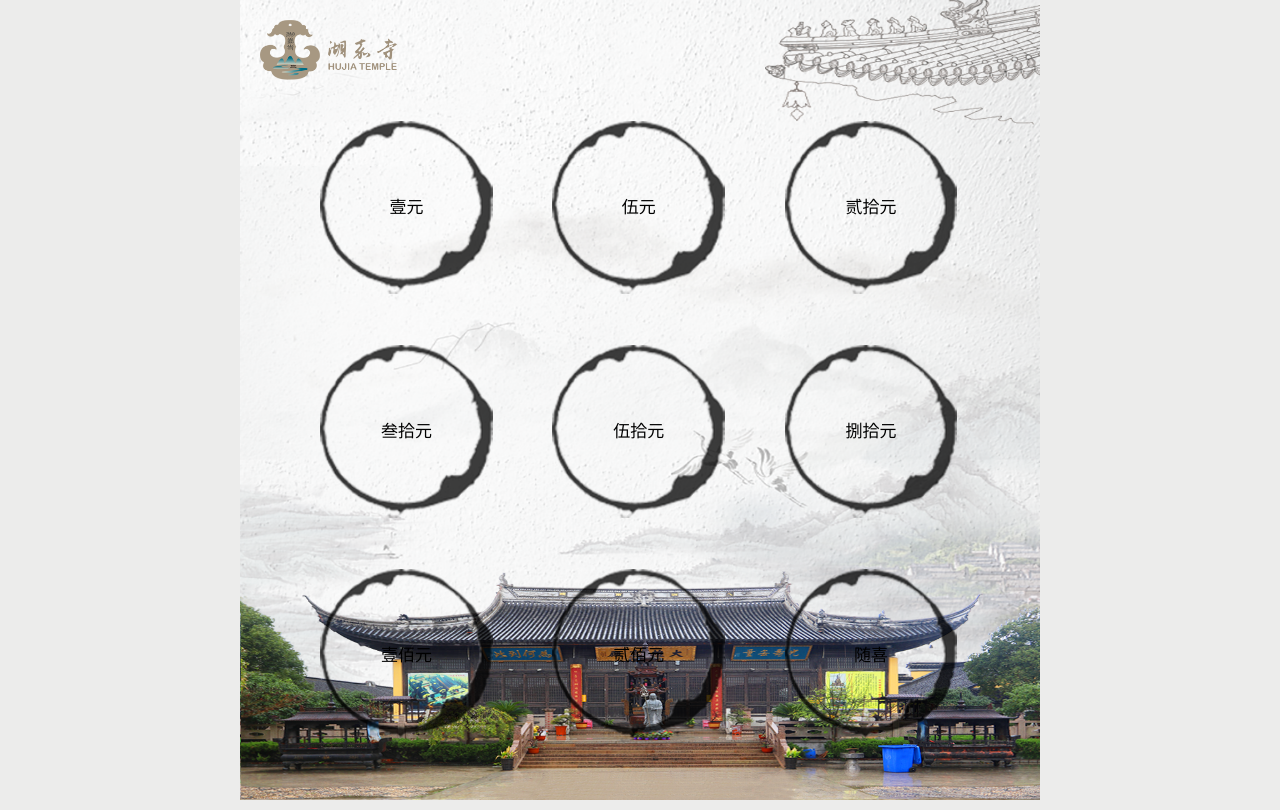
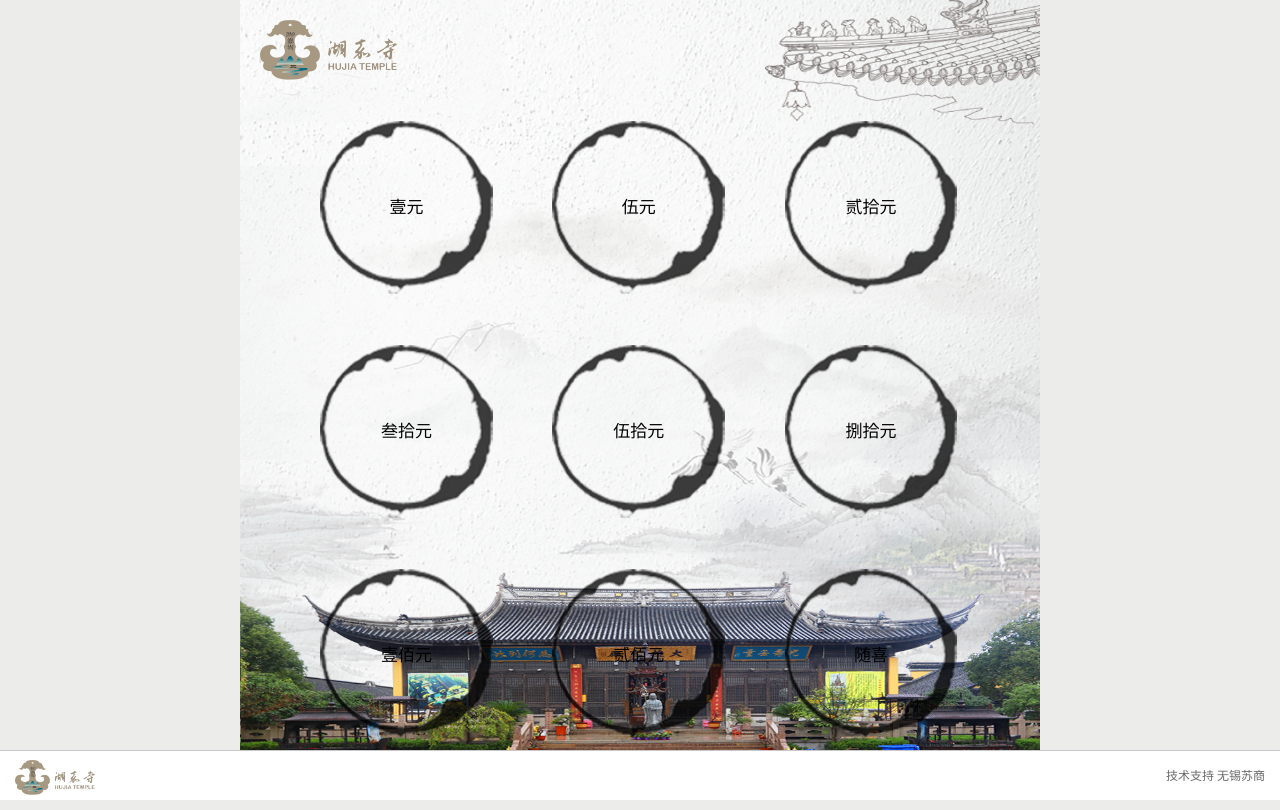
Before and after one commit to ShaoYaoHua/simiaohtml, a plain HTML site: page rxys.html in a window 1280 px wide. Drawn offline with Linux system fonts and the light colour scheme.

Commit message:
技术支持

```diff
--- a/rxys.html
+++ b/rxys.html
@@ -23,6 +23,15 @@
         margin-right: 0;
     }
     .pay_box ul li a{color: initial;}
+    footer {
+        height: 50px !important;
+        line-height: 50px !important;
+        border-top: 1px solid #c8c7cc;
+        position: absolute;
+        left: 0;
+        width: 100%;
+        bottom: 0;
+    }
 </style>
 <link rel="stylesheet" type="text/css" href="static/css/index.css" />
 <link rel="stylesheet" type="text/css" href="static/css/easing.css" />
@@ -43,7 +52,12 @@
                 <li>随喜</li>
             </ul>
         </div>
+
     </div>
+    <footer>
+        <img style="width:80px;" src="static/picture/logo_hjs.png" alt="" />
+        <span class="foot_txt"> 技术支持 无锡苏商</span>
+    </footer>
 </body>
 </html>
 <script>
```
